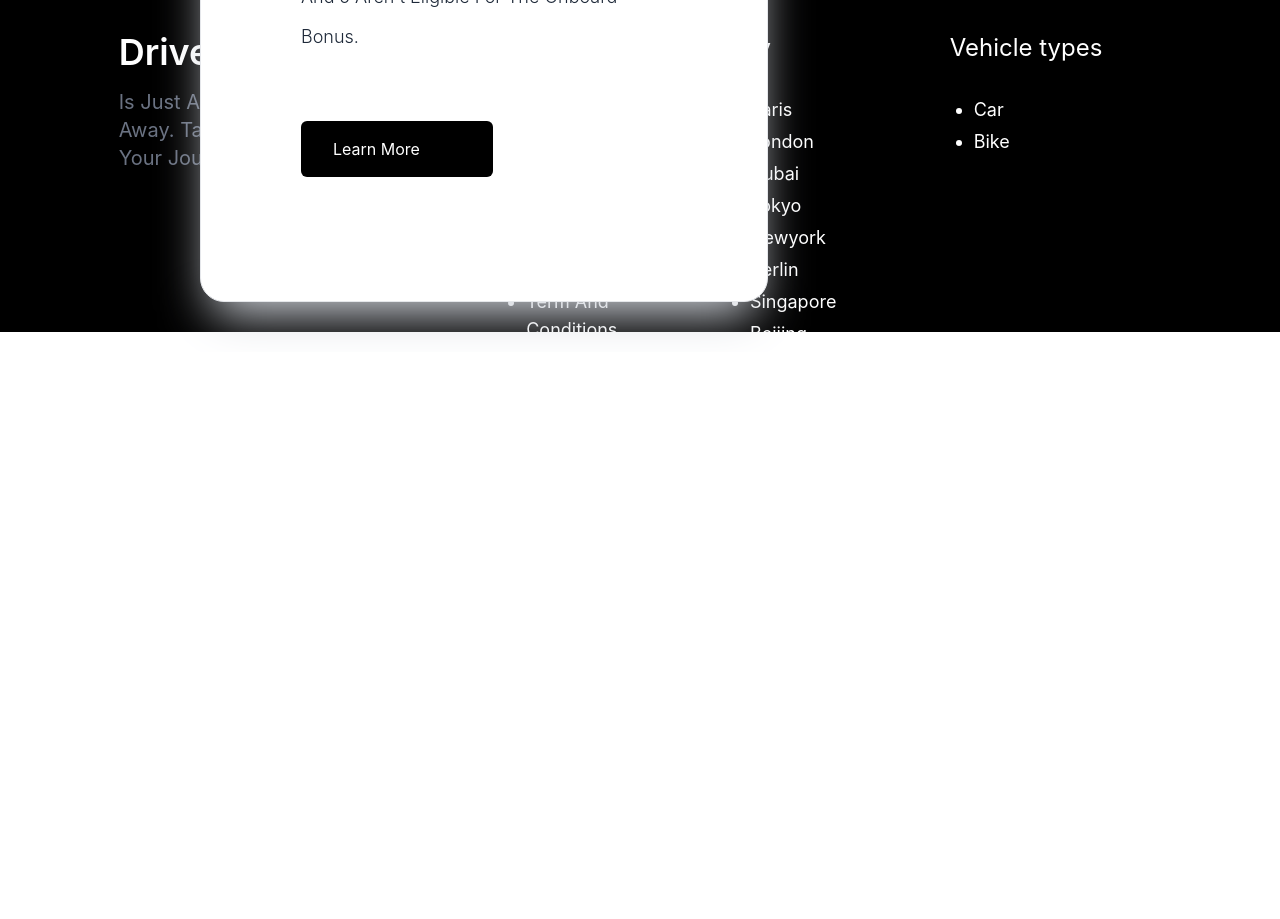
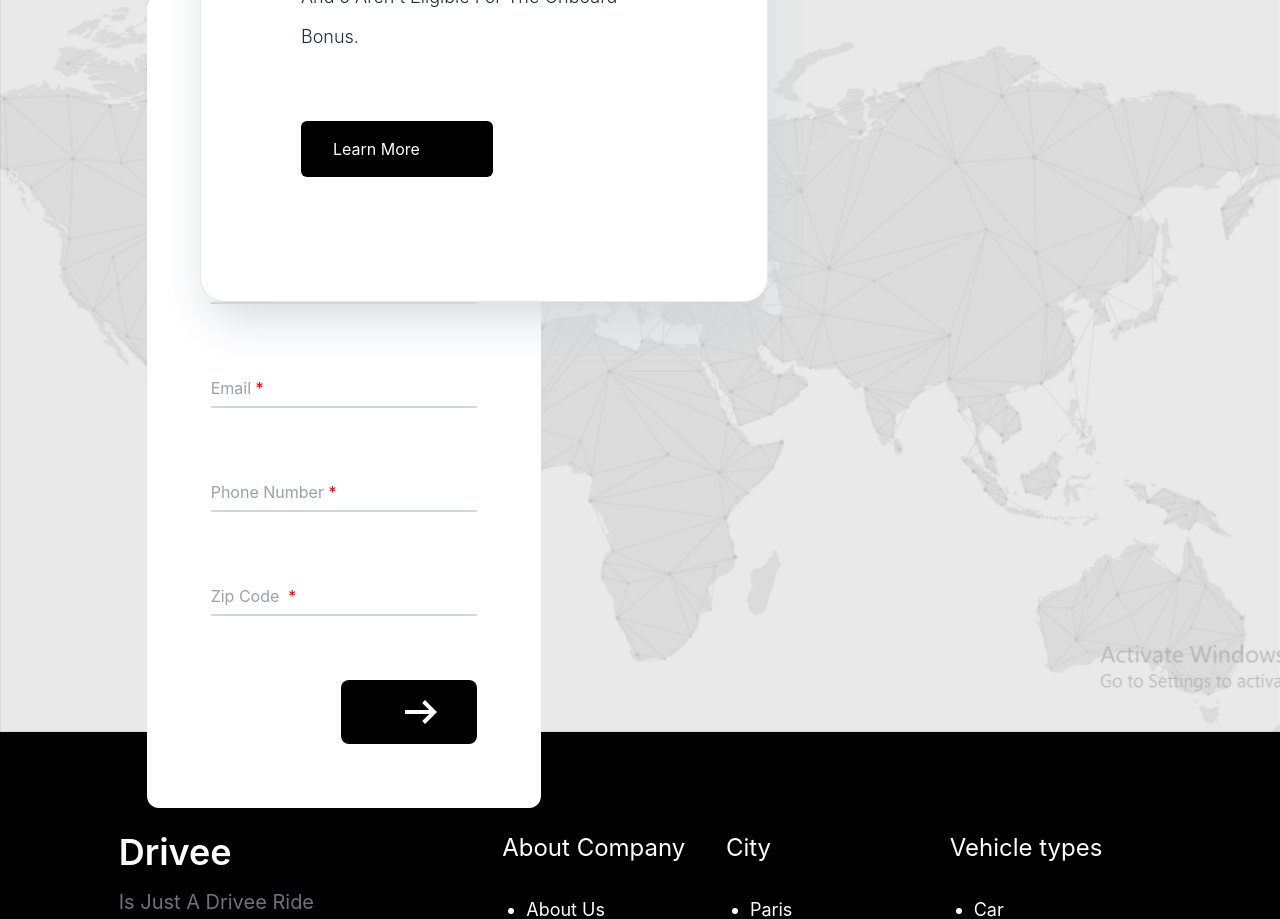
Before and after one commit to kaleabAlemayehu/drivee, a Vue app: page /hosting/car in a window 1280 px wide. Shown: the part 1380-2299 px from the top of the page. Before the commit the page ends 1732 px from the top, so only its background shows below. Built offline with nearby package versions, Linux system fonts and the light colour scheme; some icons are missing.

Commit message:
feat: adding get started form and separting into its sfc

```diff
--- /dev/null
+++ b/src/components/GetStartedForm.vue
@@ -0,0 +1,97 @@
+<script setup lang="ts">
+import { Icon } from "@iconify/vue";
+</script>
+<template>
+  <div class="w-4/10 rounded-xl bg-white py-8 px-16 flex flex-col">
+    <div class="">
+      <div class="text-2xl font-semibold">Get Started</div>
+      <div class="text-lg capitalize text-gray-800">
+        submit the form to start
+      </div>
+    </div>
+    <div class="py-8 mt-10 px-0 mx-0 flex flex-col">
+      <div class="relative mb-16">
+        <input
+          id="first_name"
+          name="first_name"
+          type="text"
+          class="peer h-10 w-full border-b-2 border-gray-300 text-gray-900 placeholder-transparent focus:outline-none focus:border-gray-600"
+          placeholder="Linus"
+        />
+        <label
+          for="first_name"
+          class="absolute left-0 -top-3.5 text-gray-600 text-sm transition-all peer-placeholder-shown:text-base peer-placeholder-shown:text-gray-400 peer-placeholder-shown:top-2 peer-focus:-top-3.5 peer-focus:text-gray-600 peer-focus:text-sm"
+          >First Name &nbsp;<span class="text-red-600">*</span></label
+        >
+      </div>
+
+      <div class="relative mb-16">
+        <input
+          id="last_name"
+          name="last_name"
+          type="text"
+          class="peer h-10 w-full border-b-2 border-gray-300 text-gray-900 placeholder-transparent focus:outline-none focus:border-gray-600"
+          placeholder="Trovalds"
+        />
+        <label
+          for="last_name"
+          class="absolute left-0 -top-3.5 text-gray-600 text-sm transition-all peer-placeholder-shown:text-base peer-placeholder-shown:text-gray-400 peer-placeholder-shown:top-2 peer-focus:-top-3.5 peer-focus:text-gray-600 peer-focus:text-sm"
+          >Last Name&nbsp;<span class="text-red-600">*</span></label
+        >
+      </div>
+
+      <div class="relative mb-16">
+        <input
+          id="email"
+          name="email"
+          type="email"
+          class="peer h-10 w-full border-b-2 border-gray-300 text-gray-900 placeholder-transparent focus:outline-none focus:border-gray-600"
+          placeholder="linus@linux.com"
+        />
+        <label
+          for="email"
+          class="absolute left-0 -top-3.5 text-gray-600 text-sm transition-all peer-placeholder-shown:text-base peer-placeholder-shown:text-gray-400 peer-placeholder-shown:top-2 peer-focus:-top-3.5 peer-focus:text-gray-600 peer-focus:text-sm"
+          >Email&nbsp;<span class="text-red-600">*</span></label
+        >
+      </div>
+      <div class="relative mb-16">
+        <input
+          id="phone_number"
+          name="phone_number"
+          type="text"
+          class="peer h-10 w-full border-b-2 border-gray-300 text-gray-900 placeholder-transparent focus:outline-none focus:border-gray-600"
+          placeholder="+251912345678"
+        />
+        <label
+          for="phone_number"
+          class="absolute left-0 -top-3.5 text-gray-600 text-sm transition-all peer-placeholder-shown:text-base peer-placeholder-shown:text-gray-400 peer-placeholder-shown:top-2 peer-focus:-top-3.5 peer-focus:text-gray-600 peer-focus:text-sm"
+          >Phone Number&nbsp;<span class="text-red-600">*</span></label
+        >
+      </div>
+
+      <div class="relative mb-16">
+        <input
+          id="zip_code"
+          name="zip_code"
+          type="text"
+          class="peer h-10 w-full border-b-2 border-gray-300 text-gray-900 placeholder-transparent focus:outline-none focus:border-gray-600"
+          placeholder="6000"
+        />
+        <label
+          for="zip_code"
+          class="absolute left-0 -top-3.5 text-gray-600 text-sm transition-all peer-placeholder-shown:text-base peer-placeholder-shown:text-gray-400 peer-placeholder-shown:top-2 peer-focus:-top-3.5 peer-focus:text-gray-600 peer-focus:text-sm"
+          >Zip Code &nbsp;<span class="text-red-600">*</span></label
+        >
+      </div>
+      <div
+        class="bg-black rounded-lg text-white w-min py-2 px-6 self-end flex items-center cursor-pointer"
+      >
+        <Icon
+          icon="material-symbols:arrow-right-alt"
+          class="inline-block ml-8 mr-2 text-5xl"
+        />
+      </div>
+    </div>
+  </div>
+</template>
+<style scoped></style>
--- a/src/views/carhosting.vue
+++ b/src/views/carhosting.vue
@@ -1,5 +1,6 @@
 <script setup lang="ts">
 import LearnMore from "../components/LearnMore.vue";
+import GetStartedForm from "../components/GetStartedForm.vue";
 </script>
 <template>
   <div
@@ -27,5 +28,12 @@ import LearnMore from "../components/LearnMore.vue";
     </div>
   </div>
   <LearnMore />
+  <div
+    class="h-screen w-full bg-[url(/bgworld.png)] bg-center bg-no-repeat bg-cover py-16"
+  >
+    <div class="w-5/6 px-10 mx-auto flex justify-between">
+      <GetStartedForm />
+    </div>
+  </div>
 </template>
 <style scoped></style>
```
